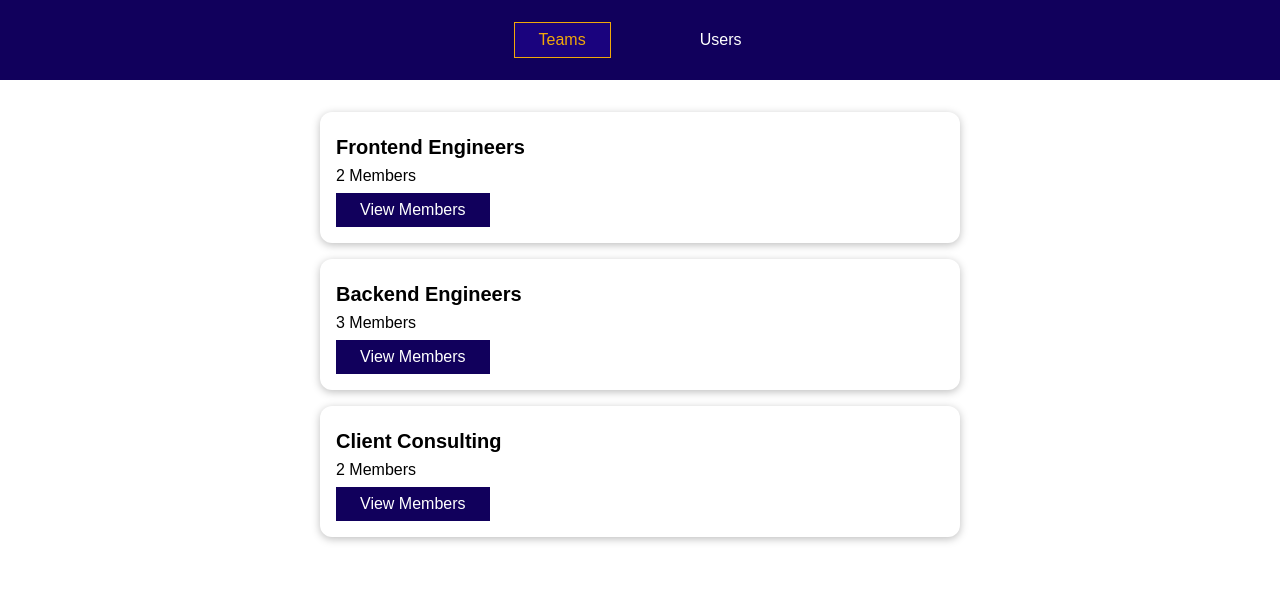
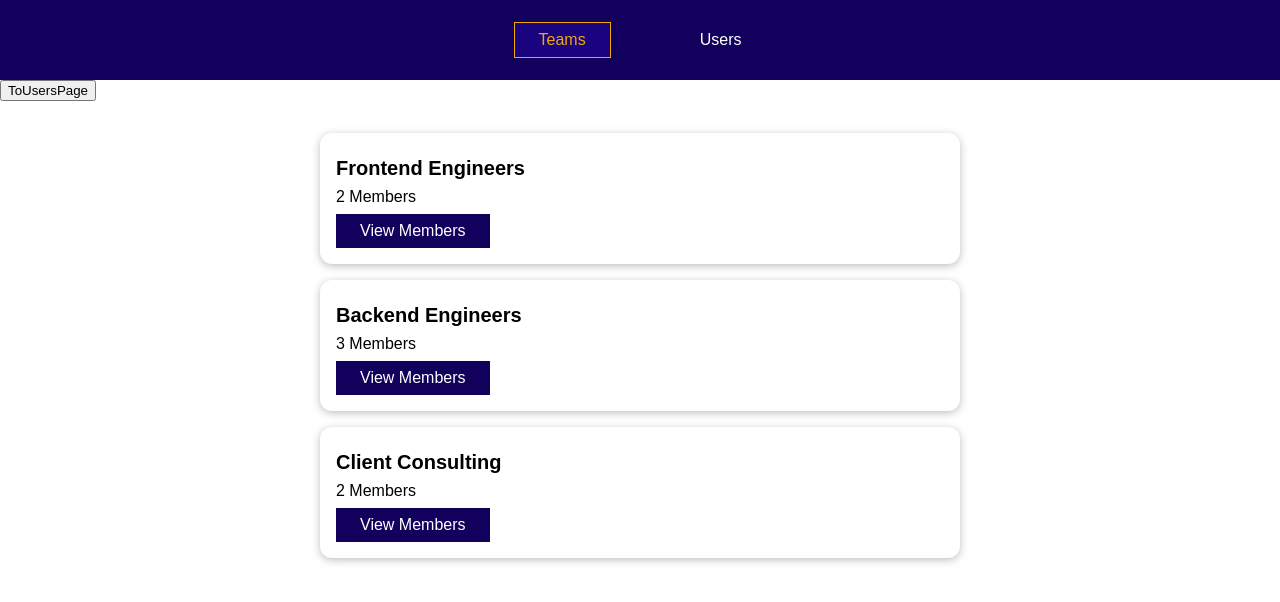
Before and after one commit to Akbaraliii/routing-01-starting-setup, a Vue app: page /teams in a window 1280 px wide. Shown: the top 602 px of the page. Built offline with nearby package versions, Linux system fonts and the light colour scheme.

Commit message:
programmatic nativagtion

```diff
--- a/src/components/teams/TeamsList.vue
+++ b/src/components/teams/TeamsList.vue
@@ -1,4 +1,5 @@
 <template>
+  <button @click="goUser">ToUsersPage</button>
   <ul>
     <teams-item
       v-for="team in teams"
@@ -17,6 +18,12 @@
     TeamsItem,
   },
   inject: ['teams'],
+  methods: {
+    // do something
+    goUser() {
+      this.$router.push('./users');
+    },
+  },
 };
 </script>
 
--- a/src/components/users/UsersList.vue
+++ b/src/components/users/UsersList.vue
@@ -1,6 +1,12 @@
 <template>
+  <button @click="confirmInput">Confirm</button>
   <ul>
-    <user-item v-for="user in users" :key="user.id" :name="user.fullName" :role="user.role"></user-item>
+    <user-item
+      v-for="user in users"
+      :key="user.id"
+      :name="user.fullName"
+      :role="user.role"
+    ></user-item>
   </ul>
 </template>
 
@@ -12,6 +18,12 @@
     UserItem,
   },
   inject: ['users'],
+  methods: {
+    confirmInput() {
+      // do something
+      this.$router.push('/teams');
+    },
+  },
 };
 </script>
 
```
